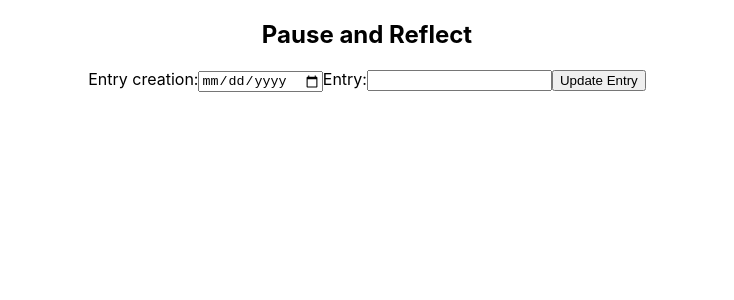
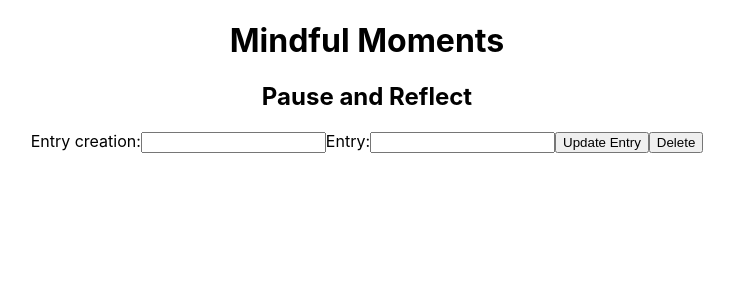
Before and after one commit to amelia-laborte/Mindful-Moments, a React (Create React App) app in the folder client/: page /edit/1 in a window 1280 px wide. Shown: the top 300 px of the page, without its empty margins (273-1007 px from the left). Built offline with nearby package versions, Linux system fonts and the light colour scheme; no server answers.

Commit message:
Added delete button to Edit.js component

```diff
--- a/client/src/App.js
+++ b/client/src/App.js
@@ -4,11 +4,13 @@ import HomePage from './components/HomePage';
 import NewEntry from './components/NewEntry';
 import AllEntries from './components/AllEntries';
 import EditEntry from './components/Edit';
+import Header from './components/Header';
 
 function App() {
   return (
     <div className="App">
       <BrowserRouter>
+      <Header/>
         <Routes>
           <Route path="/" element={<HomePage/>}></Route>
           <Route path="/create" element={<NewEntry/>}></Route>
--- a/client/src/components/AllEntries.js
+++ b/client/src/components/AllEntries.js
@@ -14,17 +14,6 @@ import {Link} from "react-router-dom";
             })
         },[])
 
-        // const deleteHandler = (entryId) =>{
-        //     axios.delete(`http://localhost:8000/api/entry/${entryId}`)
-        //     .then((res)=>{
-        //         const newList = list.filter((entry)=>{
-        //             return entry._id !== entryId
-        //         })
-        //         setList(newList)
-        //     }).catch((err)=>{
-        //         console.log(err.response)
-        //     })
-        // }
 
         return(
             <div>
@@ -33,7 +22,6 @@ import {Link} from "react-router-dom";
                         <div>
                         <p> {entry.createdAt} {entry.journalEntry} </p>
                         <p><Link to ={`/edit/${entry._id}`}>Reflect</Link></p>
-                        <p><Link to ={`/delete/${entry._id}`}>Delete</Link></p>
                         </div>
                     ))
                 }
--- a/client/src/components/Edit.js
+++ b/client/src/components/Edit.js
@@ -7,6 +7,8 @@ import axios from "axios";
 
 const EditEntry = () =>{
     const {id} = useParams()
+    const [journalEntry, setJournalEntry] = useState("");
+    const navigate = useNavigate();
 
     useEffect (()=>{
         axios.get(`http://localhost:8000/api/entry/${id}`)
@@ -17,8 +19,6 @@ const EditEntry = () =>{
         .catch((err)=>{})
     },[])
 
-    const [journalEntry, setJournalEntry] = useState("");
-    const navigate = useNavigate();
     // const [errors, setErrors] = useState({})
 
 
@@ -34,13 +34,21 @@ const EditEntry = () =>{
         })
     }
 
+    const deleteHandler = () =>{
+        axios.delete(`http://localhost:8000/api/entry/${id}`)
+        .then((res)=>{
+            navigate("/entries")
+        })
+        .catch(err=>console.log(err))
+    }
+
     return(
         <div>
             <form onSubmit={editHandler}>
                 <h2>Pause and Reflect</h2>
                 <label>Entry creation:</label>
                 <input
-                    type="date"
+                    type="text"
                     value={journalEntry.createdAt}
                 ></input>
                 <label>Entry:</label>
@@ -50,6 +58,7 @@ const EditEntry = () =>{
                     onChange={(e)=> setJournalEntry(e.target.value)}
                     ></input>
                 <input type="Submit" value="Update Entry"></input>
+                <button onClick={deleteHandler}>Delete</button>
             </form>
         </div>
     )
--- /dev/null
+++ b/client/src/components/Header.js
@@ -0,0 +1,12 @@
+import React from "react";
+import { NavLink } from "react-router-dom";
+
+const Header = () =>{
+    return (
+        <div>
+            <h1>Mindful Moments</h1>
+        </div>
+    )
+}
+
+export default Header;
```
